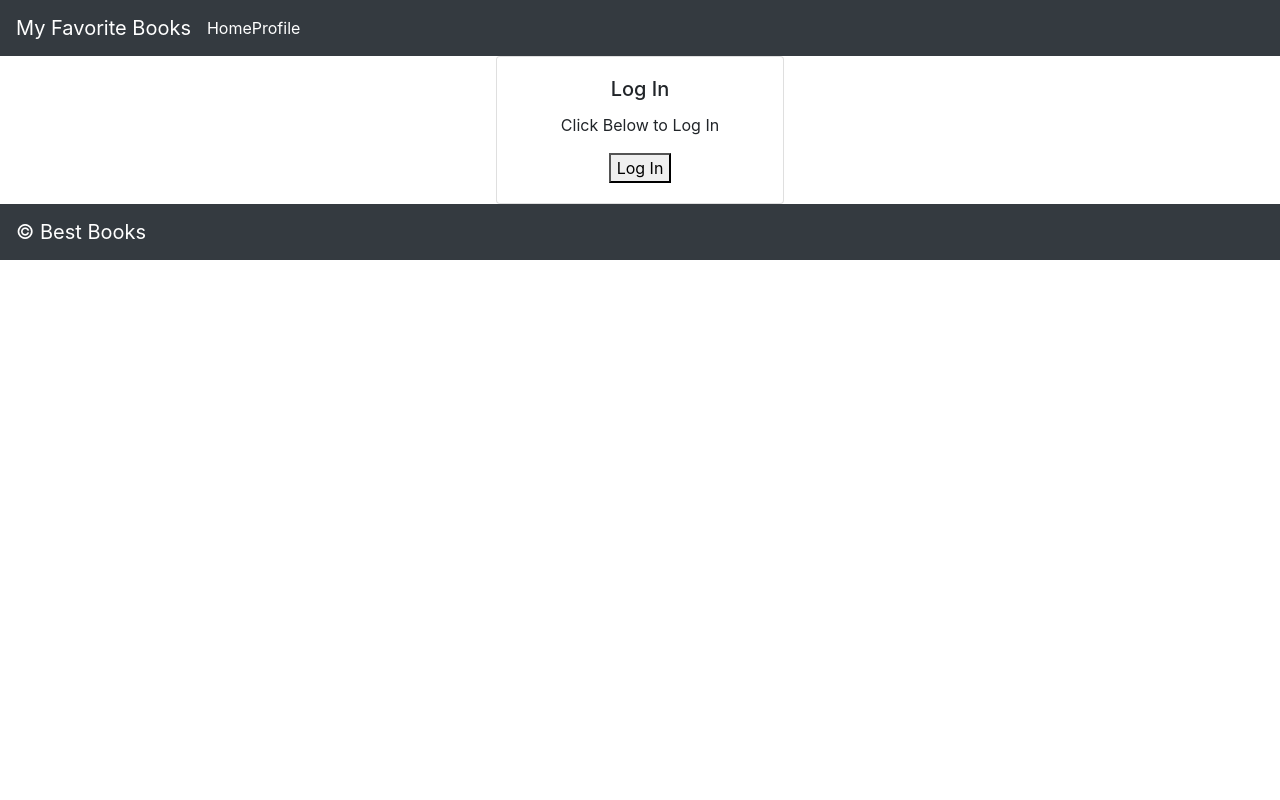
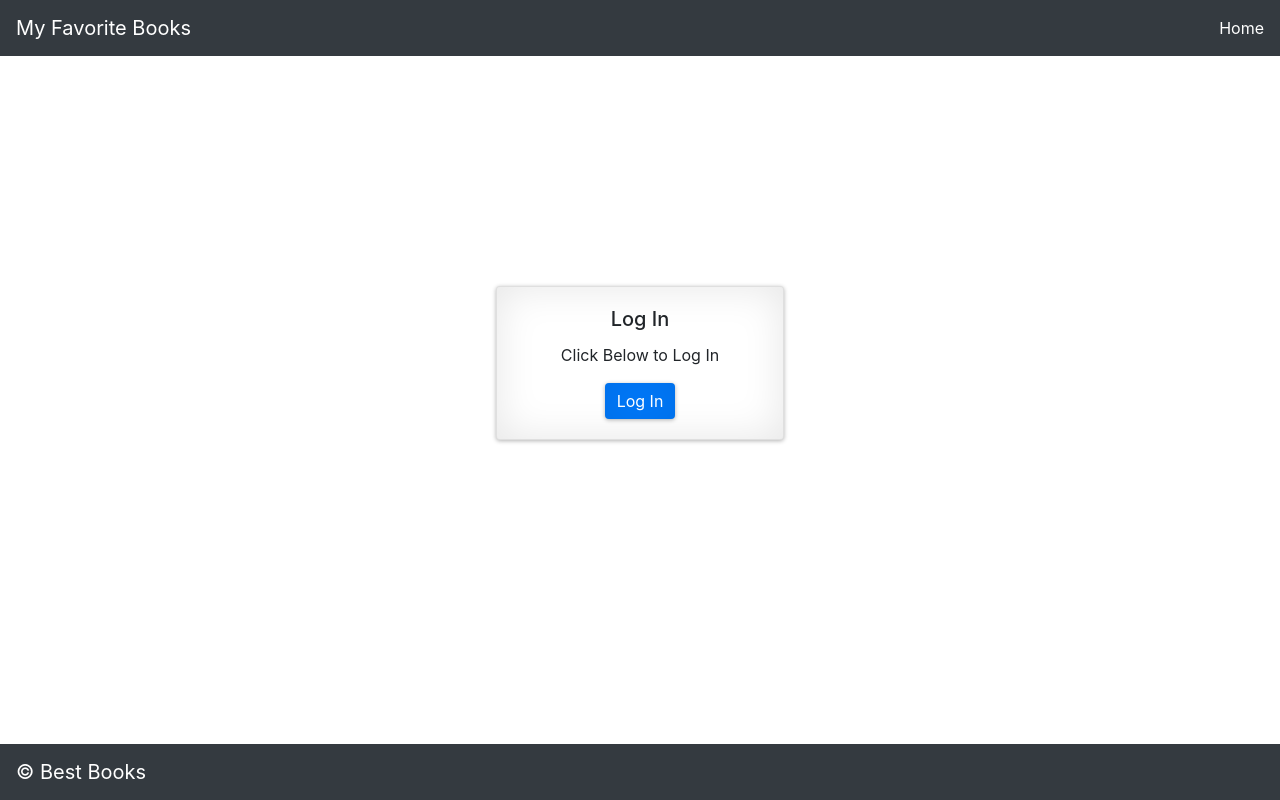
Before and after one commit to MKAbuMattar/can-of-books-frontend, a React (Create React App) app: page / in a window 1280 px wide. Built offline with nearby package versions, Linux system fonts and the light colour scheme; no server answers.

Commit message:
add  css design & auth profile/Page404

```diff
--- a/src/App.js
+++ b/src/App.js
@@ -6,12 +6,13 @@ import Login from './Login';
 import MyFavoriteBooks from './MyFavoriteBooks';
 import Profile from './Profile';
 import { withAuth0 } from '@auth0/auth0-react';
+import Page404 from './Page404';
 
 import {
   BrowserRouter as Router,
   Switch,
   Route
-} from "react-router-dom";
+} from 'react-router-dom';
 
 class App extends React.Component {
 
@@ -40,6 +41,7 @@ class App extends React.Component {
               <Route exact path="/profile">
                 <Profile />
               </Route>
+              <Route path="/*" component={Page404} />
             </Switch>
             <Footer />
           </IsLoadingAndError>
--- a/src/Footer.js
+++ b/src/Footer.js
@@ -5,8 +5,8 @@ import { Navbar } from 'react-bootstrap';
 class Footer extends React.Component {
   render() {
     return (
-      <Navbar collapseOnSelect expand="lg" bg="dark" variant="dark">
-        <Navbar.Brand>&copy; Best Books</Navbar.Brand>
+      <Navbar fixed="bottom" collapseOnSelect expand="lg" bg="dark" variant="dark">
+        <Navbar.Brand className="text-center">&copy; Best Books</Navbar.Brand>
       </Navbar>
     );
   }
--- a/src/Header.js
+++ b/src/Header.js
@@ -1,20 +1,34 @@
 import React from 'react';
 import 'bootstrap/dist/css/bootstrap.min.css';
-import Navbar from 'react-bootstrap/Navbar';
-import { Link } from "react-router-dom";
+import { Navbar } from 'react-bootstrap';
+import { Link } from 'react-router-dom';
 import './header.css';
+import LogoutButton from './LogoutButton';
+import { withAuth0 } from '@auth0/auth0-react';
 
 class Header extends React.Component {
   render() {
+    const { isAuthenticated } = this.props.auth0;
     return (
-      <Navbar collapseOnSelect expand="lg" bg="dark" variant="dark">
-        <Navbar.Brand>My Favorite Books</Navbar.Brand>
+      <Navbar sticky="top" collapseOnSelect expand="lg" bg="dark" variant="dark">
+        <Navbar.Brand>
+          <Link to="/">My Favorite Books</Link>
+        </Navbar.Brand>
         <Link to="/">Home</Link>
-        <Link to="/profile">Profile</Link>
+        {isAuthenticated &&
+          <>
+            <Link to="/profile">Profile</Link>
+          </>
+        }
         {/* TODO: if the user is logged in, render the `LogoutButton` - if the user is logged out, render the `LoginButton` */}
+        {isAuthenticated &&
+          <>
+            <LogoutButton />
+          </>
+        }
       </Navbar>
     );
   }
 }
 
-export default Header;
+export default withAuth0(Header);
--- a/src/Login.js
+++ b/src/Login.js
@@ -7,6 +7,8 @@ import LoginButton from './LoginButton';
 class Login extends React.Component {
   render() {
     return (
+      <>
+        <div className="grid">
           <Card style={{ width: '18rem' }}>
             <Card.Body>
               <Card.Title>Log In</Card.Title>
@@ -17,6 +19,8 @@ class Login extends React.Component {
               <LoginButton />
             </Card.Body>
           </Card>
+        </div>
+      </>
     );
   }
 }
--- a/src/LoginButton.js
+++ b/src/LoginButton.js
@@ -1,12 +1,11 @@
-import React from "react";
-import { useAuth0 } from "@auth0/auth0-react";
-
-
+import React from 'react';
+import { useAuth0 } from '@auth0/auth0-react';
+import { Button } from 'react-bootstrap';
 
 const LoginButton = () => {
   const { loginWithRedirect } = useAuth0();
 
-  return <button onClick={() => loginWithRedirect()}>Log In</button>;
+  return <Button onClick={() => loginWithRedirect()}>Log In</Button>;
 };
 
 export default LoginButton;
--- /dev/null
+++ b/src/LogoutButton.js
@@ -0,0 +1,15 @@
+import React from 'react';
+import { useAuth0 } from '@auth0/auth0-react';
+import { Button } from 'react-bootstrap';
+
+const LogoutButton = () => {
+  const { logout } = useAuth0();
+
+  return (
+    <Button variant="danger" onClick={() => logout({ returnTo: window.location.origin })}>
+      Log Out
+    </Button>
+  );
+};
+
+export default LogoutButton;
--- /dev/null
+++ b/src/Page404.js
@@ -0,0 +1,19 @@
+
+import React from 'react';
+import './page404.css';
+
+function Page404() {
+  return (
+    <>
+      <div id="main">
+        <div className="fof">
+          <h1>Page Not Found 404</h1>
+          <br />
+          <a href="/">back to home</a>
+        </div>
+      </div>
+    </>
+  );
+}
+
+export default Page404;
--- a/src/Profile.js
+++ b/src/Profile.js
@@ -1,10 +1,25 @@
 import React, { Component } from 'react';
 import { withAuth0 } from '@auth0/auth0-react';
+import Page404 from './Page404';
 
 class Profile extends Component {
   render() {
     const { user } = this.props.auth0;
-    return <div>Hello {user.name}</div>;
+    return (
+      <>
+        {(user !== undefined) ?
+          (
+            <>
+              <div>Hello {user.name}</div>
+              <div>Your Email: {user.email}</div>
+            </>
+          ) : (
+            <>
+              <Page404 />
+            </>
+          )}
+
+      </>);
   }
 }
 
--- a/src/header.css
+++ b/src/header.css
@@ -1,7 +1,16 @@
-a{
-  color:#fff;
+.navbar {
+  display: flex;
+  justify-content: space-between;
+  align-items: center;
 }
 
-a:hover{
-  color:darkgrey;
+a {
+  color: #fff;
+  text-decoration: none;
 }
+
+a:hover {
+  color: darkgrey;
+
+  text-decoration: none;
+}
--- a/src/index.js
+++ b/src/index.js
@@ -1,8 +1,10 @@
 import React from 'react';
 import ReactDOM from 'react-dom';
 import App from './App';
-import { Auth0Provider } from "@auth0/auth0-react";
-// TODO: wrap everything in Auth0
+import { Auth0Provider } from '@auth0/auth0-react';
+
+// TODO: wrap everything in
+
 ReactDOM.render(
   <React.StrictMode>
     <Auth0Provider
--- a/src/login.css
+++ b/src/login.css
@@ -1,4 +1,22 @@
-.card{
-  margin: auto;
+.grid {
+  display: grid;
+  justify-content: center;
+  align-content: center;
+  justify-items: center;
+}
+
+.card {
+  margin: 0 auto;
+  margin-top: 80%;
   text-align: center;
+  box-shadow: 0 1px 4px rgba(0, 0, 0, 0.3), 0 0 40px rgba(0, 0, 0, 0.1) inset;
 }
+
+.btn-primary {
+  border: 0;
+  box-shadow: 0 1px 4px rgba(0, 0, 0, 0.3), 0 0 40px rgba(0, 0, 0, 0.1) inset;
+}
+
+.btn:focus {
+  outline: 0;
+}
--- /dev/null
+++ b/src/page404.css
@@ -0,0 +1,44 @@
+html {
+  height: 100%;
+}
+
+body {
+  margin: 0;
+}
+
+#main {
+  display: table;
+  width: 100%;
+  height: 100vh;
+  text-align: center;
+}
+
+.fof {
+  transition: all 0.6s;
+  display: table-cell;
+  vertical-align: middle;
+}
+
+.fof h1 {
+  font-family: 'Lato', sans-serif;
+  color: #888;
+  font-size: 50px;
+  display: inline-block;
+  padding-right: 12px;
+  animation: type .5s alternate infinite;
+}
+
+@keyframes type {
+  from {
+    box-shadow: inset -3px 0px 0px #888;
+  }
+
+  to {
+    box-shadow: inset -3px 0px 0px transparent;
+  }
+}
+
+.fof a {
+  text-decoration: none;
+  color: rgb(32, 23, 161);
+}
```
Also changed, not shown: 2 other files (tests, documents, lock files or other folders). Lines whose indentation alone changed are shown as unchanged.
